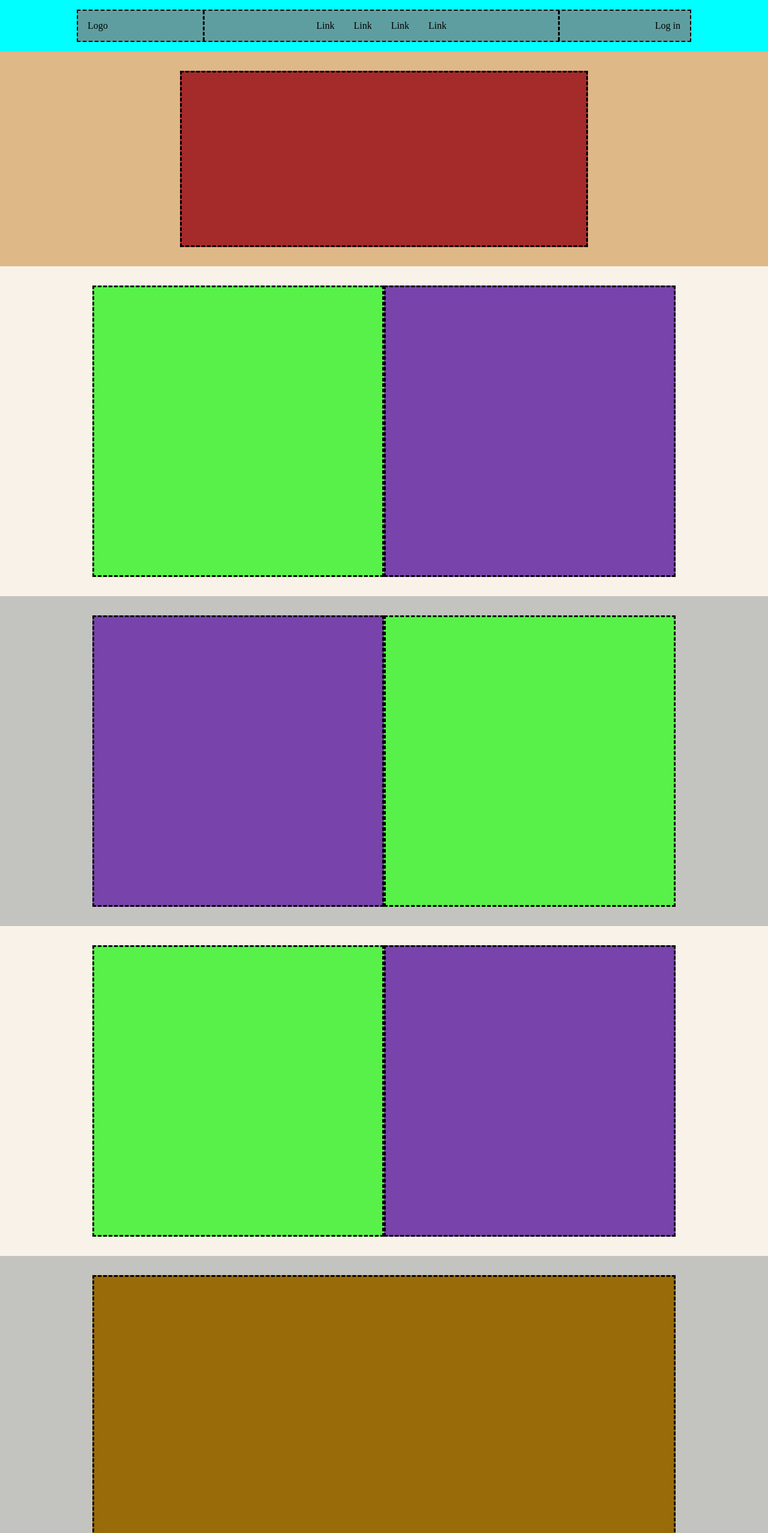
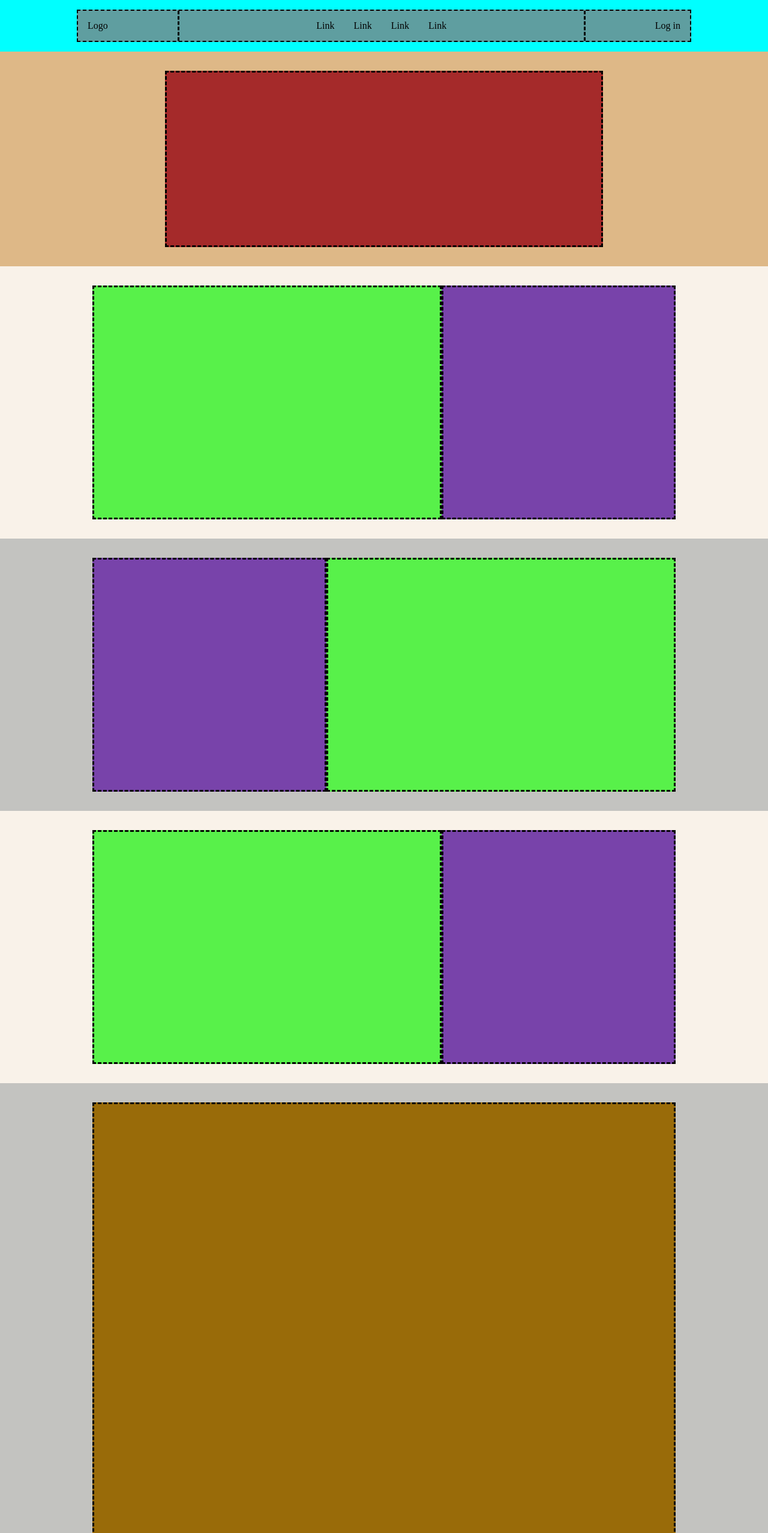
Before and after one commit to RiccardoMont/htmlcss-struttura-discord, a plain HTML site: page index.html in a window 1280 px wide. Shown: the top 2556 px of the page at 60% size. Drawn offline with Linux system fonts and the light colour scheme.

Commit message:
tag container, flex ed utility

```diff
--- a/index.html
+++ b/index.html
@@ -8,54 +8,67 @@
 </head>
 <body class="debug">
         <header class="site_header">
-            <div class="margin_page">
+            <div class="container">
+                <div class="flex">
                     <nav class="col-12">
-                    <div class="logo">Logo</div>
-                    <div class="menu col-7">
+                        <div class="logo p1-rem">Logo</div>
+                        <div class="menu col-8">
                             <ul>
-                            <li>Link</li>
-                            <li>Link</li>
-                            <li>Link</li>
-                            <li>Link</li>
+                                <li class="p1-rem">Link</li>
+                                <li class="p1-rem">Link</li>
+                                <li class="p1-rem">Link</li>
+                                <li class="p1-rem">Link</li>
                             </ul>
                         </div>
-                    <div class="log_in">Log in</div>
+                        <div class="log_in p1-rem">Log in</div>
                     </nav>
                 </div>
-            <div class="bg_color_bot_header">
-                <div class="margin_page">
-                    <section class="jumbotron"></section>
+            </div>
+            <div class="bg_color_bot_header col-12">
+                <div class="container">
+                    <div class="flex">
+                        <section class="jumbotron col-9"></section>
+                    </div>
                 </div>
             </div>
         </header>
         <main class="site_main">
-            <div class="bg_color_alfa_main">
-                <div class="margin_page">
+            <div class="bg_color_alfa_main col-12">
+                <div class="container">
+                    <div class="flex">
                         <div class="img-section col-8"></div>
-                    <div class="text-section"></div>
+                        <div class="text-section col-4"></div>
                     </div>
                 </div>
-            <div class="bg_color_beta_main">
-                <div class="margin_page">
-                    <div class="text-section"></div>
+            </div>
+            <div class="bg_color_beta_main col-12">
+                <div class="container">
+                    <div class="flex">
+                        <div class="text-section col-4"></div>
                         <div class="img-section col-8"></div>
                     </div>
                 </div>
-            <div class="bg_color_alfa_main">
-                <div class="margin_page">
+            </div>
+            <div class="bg_color_alfa_main col-12">
+                <div class="container">
+                    <div class="flex">
                         <div class="img-section col-8"></div>
-                    <div class="text-section"></div>
+                        <div class="text-section col-4"></div>
                     </div>
                 </div>
-            <div class="bg_color_beta_main">
-                <div class="margin_page">
+            </div>
+            <div class="bg_color_beta_main col-12">
+                <div class="container">
+                    <div class="flex">
                         <div class="img-final-section col-12"></div>
+                    </div>
                 </div>
             </div>
         </main>
         <footer class="site_footer">
-            <div class="margin_page">
             <div class="top-footer">
+                <div class="container">
+                    <div class="flex">
                     <ul>
                         <li class="socials col-4"></li>
                         <li class="info col-2"></li>
@@ -65,12 +78,15 @@
                     </ul>
                     </div>
                 </div>
+            </div>
             <hr>
             <div class="bot-footer">
-                    <div class="margin_page">
+                <div class="container">
+                    <div class="flex">
                     <div class="end-bar">
-                            <div class="logo-end">Logo</div>
-                            <div class="button">Button</div>
+                        <div class="logo-end p1-rem">Logo</div>
+                        <div class="button p1-rem">Button</div>
+                    </div>
                     </div>
                 </div>
             </div>
--- a/style.css
+++ b/style.css
@@ -3,6 +3,7 @@
     margin: 0;
     box-sizing: border-box;
 }
+
 /*Setting generale*/
 
 .col-1{
@@ -41,28 +42,36 @@
 .col-12{
     width: 100%;
 }
+
+/*Colonne in dodicesimi*/
+
 .debug {
     background-color: blueviolet;
 }
-/*Colonne in dodicesimi*/
 
 /*body debug*/
 
+.debug .container{
+    width: 80%;
+    max-width: 1152px;
+    margin: auto;
+}
+
+.debug .flex {
+    display: flex;
+    justify-content: center;
+}
+
+.debug .p1-rem {
+    padding: 1rem;
+}
+/*Utility*/
+
 .debug header {
     background-color: aqua;
-    display: flex;
-    align-items: center;
-    flex-direction: column;
     padding-top: 1rem;
 }
-/*
-.debug .margin_page_nav{
-    width: 80%;
-}*/
 
-.debug .logo {
-    padding:1rem;
-}
 .debug nav {
     display: flex;
     justify-content: space-between;
@@ -82,16 +91,7 @@
     list-style: none;
 }
 
-.debug .menu ul li{
-    padding: 1rem;
-}
-
-.debug .log_in {
-    padding: 1rem;
-}
-
 .debug .bg_color_bot_header{
-    width: 100%;
     padding: 2rem;
     background-color: burlywood;
     display: flex;
@@ -99,17 +99,8 @@
 
 }
 
-.debug .margin_page{
-    width: 80%;
-    max-width: 1152px;
-    margin: auto;
-    display: flex;
-    justify-content: center;
-}
-
 .debug .jumbotron {
     padding: 9rem;
-    width: 70%;
     background-color: brown;
     border: 3px dashed black;
 }
@@ -118,33 +109,25 @@
 
 
 .debug .bg_color_alfa_main {
-    width: 100%;
     padding: 2rem;
     background-color: rgb(249, 242, 233);
-    display: flex;
-    justify-content: center;
 }
 
 .debug .bg_color_beta_main {
-    width: 100%;
     padding: 2rem;
     background-color: rgb(195, 195, 192);
-    display: flex;
-    justify-content: center;
 }
 
 .debug .img-section {
     background-color: rgb(88, 241, 74);
-    padding: 15rem;
+    padding: 12rem;
     border: 3px dashed black;
-    width: 768px;
 }
 
 .debug .text-section {
     background-color: rgb(120, 67, 170);
-    padding: 15rem;
+    padding: 12rem;
     border: 3px dashed black;
-    width: 384px;
 }
 
 .debug .img-final-section {
@@ -158,23 +141,17 @@
 .debug .site_footer{
     background-color: goldenrod;
 }
-.debug .top-footer {
-    width: 100%;
-    display: flex;
-}
 
 .debug .site_footer .top-footer ul{
     display: flex;
     list-style: none;
-    align-items: stretch;
     margin: 0.5em 0;
     width: 1152px;
     border: 3px dashed black;
-
 }
 
 .debug .site_footer .top-footer ul li{
-    padding: 15rem 0;
+    padding: 12rem 0;
 }
 
 .debug .socials {
@@ -195,16 +172,19 @@
     border: 2px dashed black;
     padding: 1rem 0;
     width: 1152px;
+    margin-top: 1rem;
 }
 
 .debug .logo-end {
-    padding: 0 1rem;
+    padding: 1rem;
     background-color: rgb(117, 57, 33);
     border: 1px dashed black;
 }
 
 .debug .button {
-    padding: 0 1rem;
+    padding: 1rem;
     background-color: rgb(117, 57, 33);
     border: 1px dashed black;
 }
+
+/* Footer */
```
Lines whose indentation alone changed are shown as unchanged.
